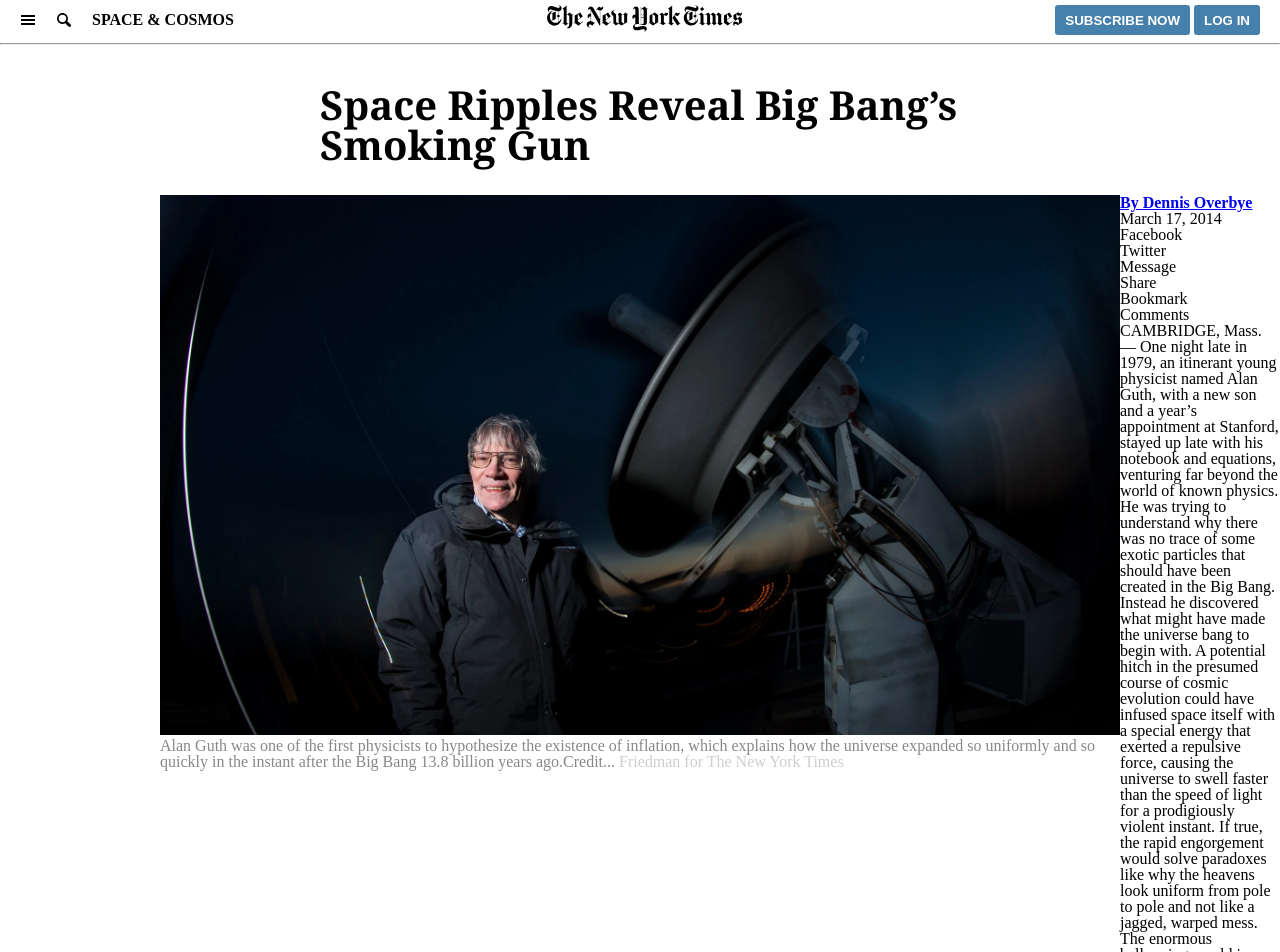
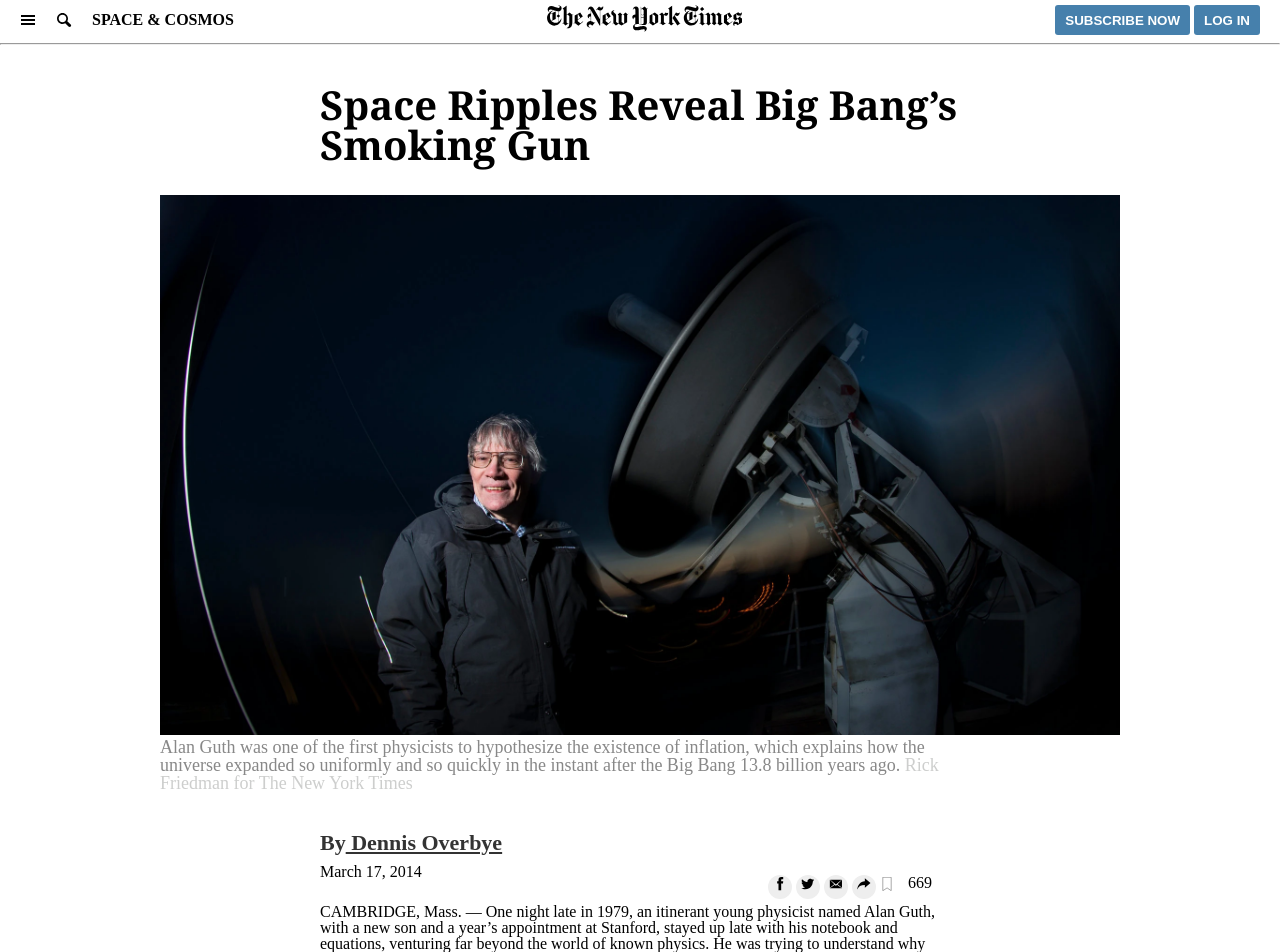
Before and after one commit to paulzay/nyt, a plain HTML site: page index.html in a window 1280 px wide. Shown: the top 952 px of the page. Drawn offline with Linux system fonts and the light colour scheme.

Commit message:
create and style the social media buttons

```diff
--- a/assets/css/index.css
+++ b/assets/css/index.css
@@ -83,10 +83,54 @@
   width: 100%;
 }
 
-.caption{
-  color: #CDCECD;
+.caption {
+  color: #cdcecd;
 }
-.title-caption{
+.title-caption {
   text-align: left;
   color: #888888;
+  grid-column: 2/4;
+  font-size: 18px;
+  margin-bottom: 40px;
 }
+.article {
+  grid-column: 3/4;
+}
+.auther {
+  color: #333333;
+  font-size: 22px;
+  margin-bottom: 5px;
+}
+.article a {
+  color: #333333;
+  text-decoration: underline;
+}
+.date {
+  margin-top: 40px;
+}
+.socials {
+  float: right;
+}
+.socaials-list li {
+  display: inline-block;
+  width: 24px;
+  height: 24px;
+}
+.socaials-list img {
+  width: 14px;
+  height: 14px;
+  text-align: center;
+  vertical-align: middle;
+}
+.btn {
+  border-radius: 50%;
+  background-color: #eee;
+  vertical-align: baseline;
+  text-align: center;
+}
+.sub-info {
+  margin-top: 10px;
+}
+.text {
+  margin-top: 24px;
+}
--- a/index.html
+++ b/index.html
@@ -36,70 +36,108 @@
       </div>
       <div class="img">
         <img src="assets/img/18cosmos-superJumbo.jpg.webp" alt="artical-img" />
-        <figcaption class="title-caption">
-          Alan Guth was one of the first physicists to hypothesize the existence of inflation,
-          which explains how the universe expanded so uniformly and so quickly in
-          the instant after the Big Bang 13.8 billion years ago.Credit...
-          <span class="caption">Friedman for The New York Times</span>
-        </figcaption>
       </div>
-
+      <figcaption class="title-caption">
+        Alan Guth was one of the first physicists to hypothesize the existence
+        of inflation, which explains how the universe expanded so uniformly and
+        so quickly in the instant after the Big Bang 13.8 billion years ago.
+        <span class="caption">Rick Friedman for The New York Times</span>
+      </figcaption>
       <div class="article">
-        <h2><a href="#">By Dennis Overbye</a></h2>
-        <div>
-          <time datetime="2014-03-17">March 17, 2014</time>
+        <h1 class="auther">By<a href="#"> Dennis Overbye</a></h1>
+        <div class="sub-info">
+          <time class="date" datetime="2014-03-17">March 17, 2014</time>
           <div class="socials">
-            <ul>
-              <li>Facebook</li>
-              <li>Twitter</li>
-              <li>Message</li>
-              <li>Share</li>
-              <li>Bookmark</li>
-              <li>Comments</li>
+            <ul class="socaials-list">
+              <li class="btn">
+                <img src="assets/img/facebook.svg" alt="facebook-icon" />
+              </li>
+              <li class="btn">
+                <img src="assets/img/twiter.svg" alt="twiter-icon" />
+              </li>
+              <li class="btn">
+                <img src="assets/img/msg.svg" alt="msg-icon" />
+              </li>
+              <li class="btn">
+                <img src="assets/img/share.svg" alt="share-icon" />
+              </li>
+              <li><img src="assets/img/bookmark.svg" alt="bookmark-icon" /></li>
+              <li>669</li>
               <li></li>
             </ul>
           </div>
         </div>
-        <div>
+        <div class="text">
           <p>
-            CAMBRIDGE, Mass. — One night late in 1979, an itinerant young physicist named Alan Guth, with a new son and a year’s appointment at Stanford, stayed up late with his notebook and equations, venturing far beyond the world of known physics.
-
-He was trying to understand why there was no trace of some exotic particles that should have been created in the Big Bang. Instead he discovered what might have made the universe bang to begin with. A potential hitch in the presumed course of cosmic evolution could have infused space itself with a special energy that exerted a repulsive force, causing the universe to swell faster than the speed of light for a prodigiously violent instant.
-
-If true, the rapid engorgement would solve paradoxes like why the heavens look uniform from pole to pole and not like a jagged, warped mess. The enormous ballooning would iron out all the wrinkles and irregularities. Those particles were not missing, but would be diluted beyond detection, like spit in the ocean.
-
-“SPECTACULAR REALIZATION,” Dr. Guth wrote across the top of the page and drew a double box around it.
-
-On Monday, Dr. Guth’s starship came in. Radio astronomers reported that they had seen the beginning of the Big Bang, and that his hypothesis, known undramatically as inflation, looked right.
-
-Reaching back across 13.8 billion years to the first sliver of cosmic time with telescopes at the South Pole, a team of astronomers led by John M. Kovac of the Harvard-Smithsonian Center for Astrophysics detected ripples in the fabric of space-time — so-called gravitational waves — the signature of a universe being wrenched violently apart when it was roughly a trillionth of a trillionth of a trillionth of a second old. They are the long-sought smoking-gun evidence of inflation, proof, Dr. Kovac and his colleagues say, that Dr. Guth was correct.
-
-
+            CAMBRIDGE, Mass. — One night late in 1979, an itinerant young
+            physicist named Alan Guth, with a new son and a year’s appointment
+            at Stanford, stayed up late with his notebook and equations,
+            venturing far beyond the world of known physics. He was trying to
+            understand why there was no trace of some exotic particles that
+            should have been created in the Big Bang. Instead he discovered what
+            might have made the universe bang to begin with. A potential hitch
+            in the presumed course of cosmic evolution could have infused space
+            itself with a special energy that exerted a repulsive force, causing
+            the universe to swell faster than the speed of light for a
+            prodigiously violent instant. If true, the rapid engorgement would
+            solve paradoxes like why the heavens look uniform from pole to pole
+            and not like a jagged, warped mess. The enormous ballooning would
+            iron out all the wrinkles and irregularities. Those particles were
+            not missing, but would be diluted beyond detection, like spit in the
+            ocean. “SPECTACULAR REALIZATION,” Dr. Guth wrote across the top of
+            the page and drew a double box around it. On Monday, Dr. Guth’s
+            starship came in. Radio astronomers reported that they had seen the
+            beginning of the Big Bang, and that his hypothesis, known
+            undramatically as inflation, looked right. Reaching back across 13.8
+            billion years to the first sliver of cosmic time with telescopes at
+            the South Pole, a team of astronomers led by John M. Kovac of the
+            Harvard-Smithsonian Center for Astrophysics detected ripples in the
+            fabric of space-time — so-called gravitational waves — the signature
+            of a universe being wrenched violently apart when it was roughly a
+            trillionth of a trillionth of a trillionth of a second old. They are
+            the long-sought smoking-gun evidence of inflation, proof, Dr. Kovac
+            and his colleagues say, that Dr. Guth was correct.
           </p>
           <div>
             <h3>Unlock more free articles</h3>
             <p><a href="#">Create an account or login</a></p>
           </div>
           <p>
-            Inflation has been the workhorse of cosmology for 35 years, though many, including Dr. Guth, wondered whether it could ever be proved.
-
-If corroborated, Dr. Kovac’s work will stand as a landmark in science comparable to the recent discovery of dark energy pushing the universe apart, or of the Big Bang itself. It would open vast realms of time and space and energy to science and speculation.
-
-Confirming inflation would mean that the universe we see, extending 14 billion light-years in space with its hundreds of billions of galaxies, is only an infinitesimal patch in a larger cosmos whose extent, architecture and fate are unknowable. Moreover, beyond our own universe there might be an endless number of other universes bubbling
- into frothy eternity, like a pot of pasta water boiling over.
+            Inflation has been the workhorse of cosmology for 35 years, though
+            many, including Dr. Guth, wondered whether it could ever be proved.
+            If corroborated, Dr. Kovac’s work will stand as a landmark in
+            science comparable to the recent discovery of dark energy pushing
+            the universe apart, or of the Big Bang itself. It would open vast
+            realms of time and space and energy to science and speculation.
+            Confirming inflation would mean that the universe we see, extending
+            14 billion light-years in space with its hundreds of billions of
+            galaxies, is only an infinitesimal patch in a larger cosmos whose
+            extent, architecture and fate are unknowable. Moreover, beyond our
+            own universe there might be an endless number of other universes
+            bubbling into frothy eternity, like a pot of pasta water boiling
+            over.
           </p>
           <p>As Big as It Gets</p>
-          <p>In our own universe, it would serve as a window into the forces operating at energies forever beyond the reach of particle accelerators on Earth and yield new insights into gravity itself. Dr. Kovac’s ripples would be the first direct observation of gravitational waves, which, according to Einstein’s theory of general relativity, should ruffle space-time.
-
-            Marc Kamionkowski of Johns Hopkins University, an early-universe expert who was not part of the team, said, “This is huge, as big as it gets.”
-
-            He continued, “This is a signal from the very earliest universe, sending a telegram encoded in gravitational waves.”
-
-            The ripples manifested themselves as faint spiral patterns in a bath of microwave radiation that permeates space and preserves a picture of the universe when it was 380,000 years old and as hot as the surface of the sun.
-
-            Dr. Kovac and his collaborators, working in an experiment known as Bicep, for Background Imaging of Cosmic Extragalactic Polarization, reported their results in a scientific briefing at the Center for Astrophysics here on Monday and in a set of papers submitted to The Astrophysical Journal.
-
-            </p>
+          <p>
+            In our own universe, it would serve as a window into the forces
+            operating at energies forever beyond the reach of particle
+            accelerators on Earth and yield new insights into gravity itself.
+            Dr. Kovac’s ripples would be the first direct observation of
+            gravitational waves, which, according to Einstein’s theory of
+            general relativity, should ruffle space-time. Marc Kamionkowski of
+            Johns Hopkins University, an early-universe expert who was not part
+            of the team, said, “This is huge, as big as it gets.” He continued,
+            “This is a signal from the very earliest universe, sending a
+            telegram encoded in gravitational waves.” The ripples manifested
+            themselves as faint spiral patterns in a bath of microwave radiation
+            that permeates space and preserves a picture of the universe when it
+            was 380,000 years old and as hot as the surface of the sun. Dr.
+            Kovac and his collaborators, working in an experiment known as
+            Bicep, for Background Imaging of Cosmic Extragalactic Polarization,
+            reported their results in a scientific briefing at the Center for
+            Astrophysics here on Monday and in a set of papers submitted to The
+            Astrophysical Journal.
+          </p>
         </div>
       </div>
     </main>
```
Also changed, not shown: assets/img/bookmark.svg (added), assets/img/facebook.svg (added), assets/img/msg.svg (added), assets/img/share.svg (added), assets/img/svg11.svg (added), assets/img/svg12.svg (added), assets/img/svg13.svg (added), assets/img/svg14.svg (added), assets/img/svg15.svg (added), assets/img/svg16.svg (added), assets/img/svg17.svg (added), assets/img/svg18.svg (added), assets/img/svg19.svg (added), assets/img/svg4.svg (added), 2 more files.
